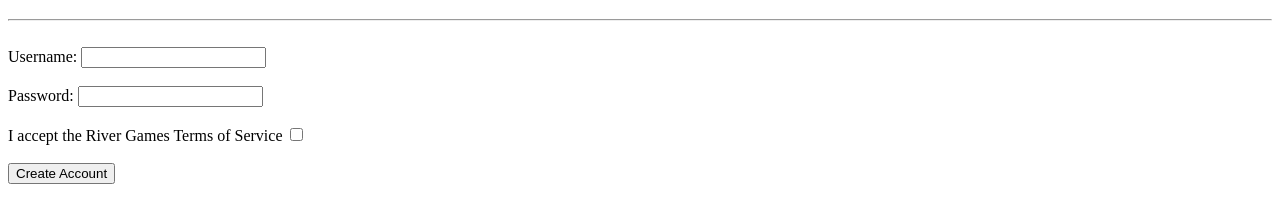
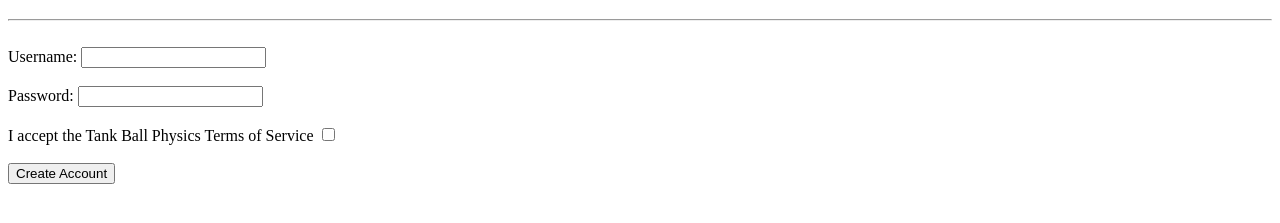
Before and after one commit to colebohte/river-accounts, a plain HTML site: page game.html in a window 1280 px wide. Shown: the part 61-284 px from the top of the page. Drawn offline with Linux system fonts and the light colour scheme.

Commit message:
Update game.html

```diff
--- a/game.html
+++ b/game.html
@@ -17,7 +17,7 @@
             <input type="password" id="password" name="password" required>
         </div><br>
         <div>
-            <label for="password">I accept the River Games Terms of Service</label>
+            <label for="password">I accept the Tank Ball Physics Terms of Service</label>
             <input type="checkbox" id="terms" name="terms" required>
         </div><br>
         <button type="submit">Create Account</button>
```
